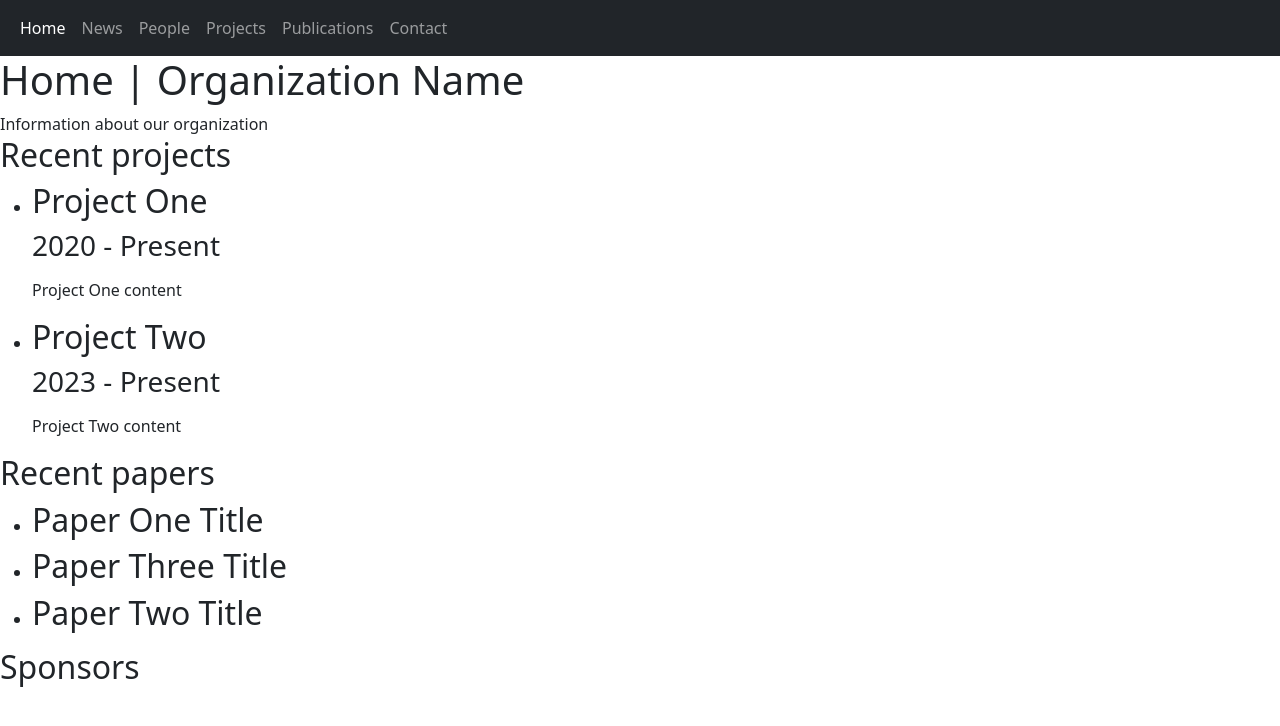
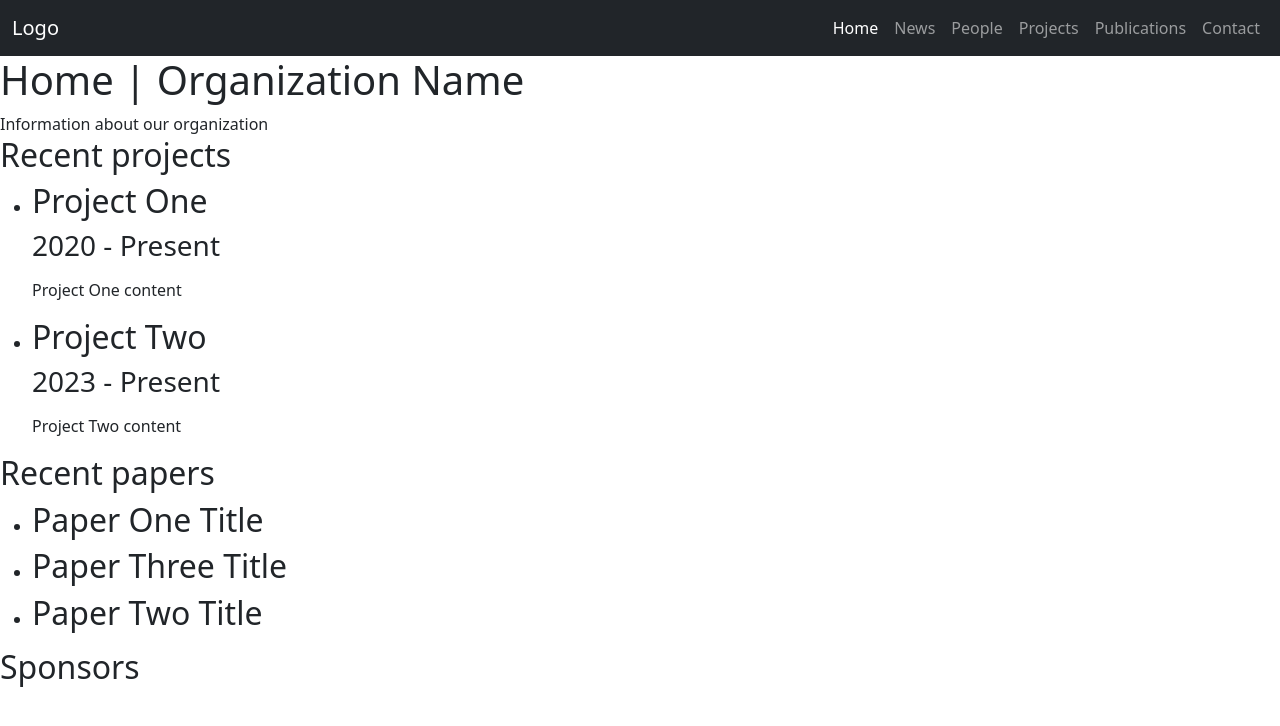
Before and after one commit to alt-thompson/sample-pages, a Jekyll site: the page built from docs/index.md, in a window 1280 px wide. Shown: the top 726 px of the page. Built offline with Jekyll 4.4.1, drawn with Linux system fonts in a browser that asks for light colours.

Commit message:
add navbar logo

```diff
--- a/docs/_includes/nav-bar.html
+++ b/docs/_includes/nav-bar.html
@@ -1,5 +1,6 @@
 <nav class="navbar navbar-expand-sm bg-dark navbar-dark">
   <div class="container-fluid">
+    <a class="navbar-brand" href="#">Logo</a>
 
     <ul class="navbar-nav">
     {% for item in site.data.nav-bar %}
```
Also changed, not shown: 6 other files.
